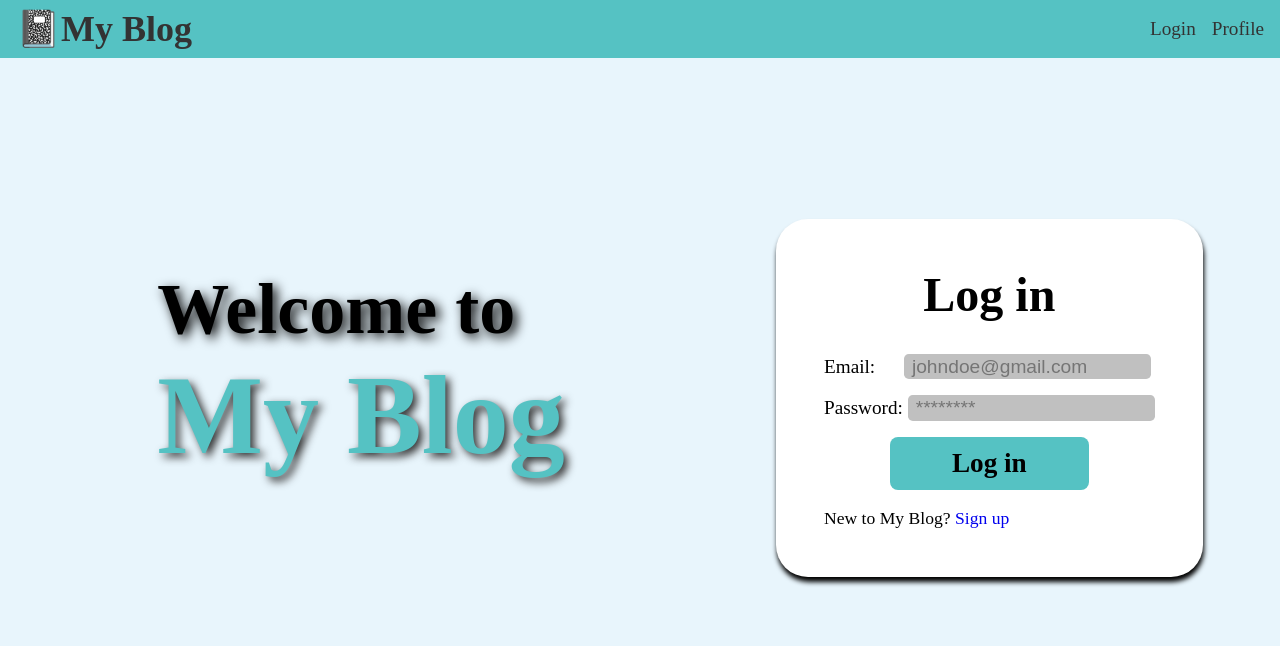
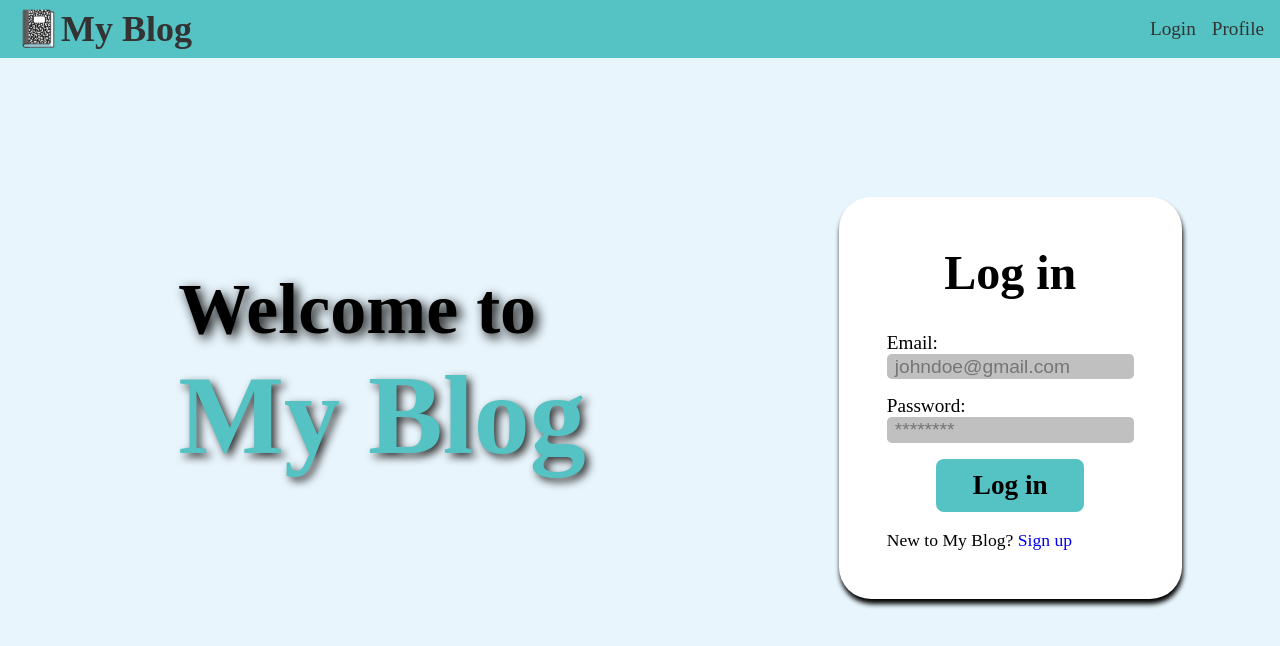
Before and after one commit to Willylaisa/Social-Blogging-App, a React (Vite) app: page /login in a window 1280 px wide. Shown: the top 646 px of the page. Built offline with nearby package versions, Linux system fonts and the light colour scheme.

Commit message:
more styles to login page

```diff
--- a/src/components/Form.jsx
+++ b/src/components/Form.jsx
@@ -29,7 +29,7 @@ export default function Form() {
     return (
         <div>
             <form className="login--form" onSubmit={handleSubmit}>
-                <div className="login--email">
+                <div className="login--email label">
                     <label htmlFor="email">Email: </label>
                     <input
                         type="text"
@@ -40,7 +40,7 @@ export default function Form() {
                         onChange={handleChange}
                     />
                 </div>
-                <div>
+                <div className="label">
                     <label htmlFor="password">Password: </label>
                     <input
                         type="password"
```
